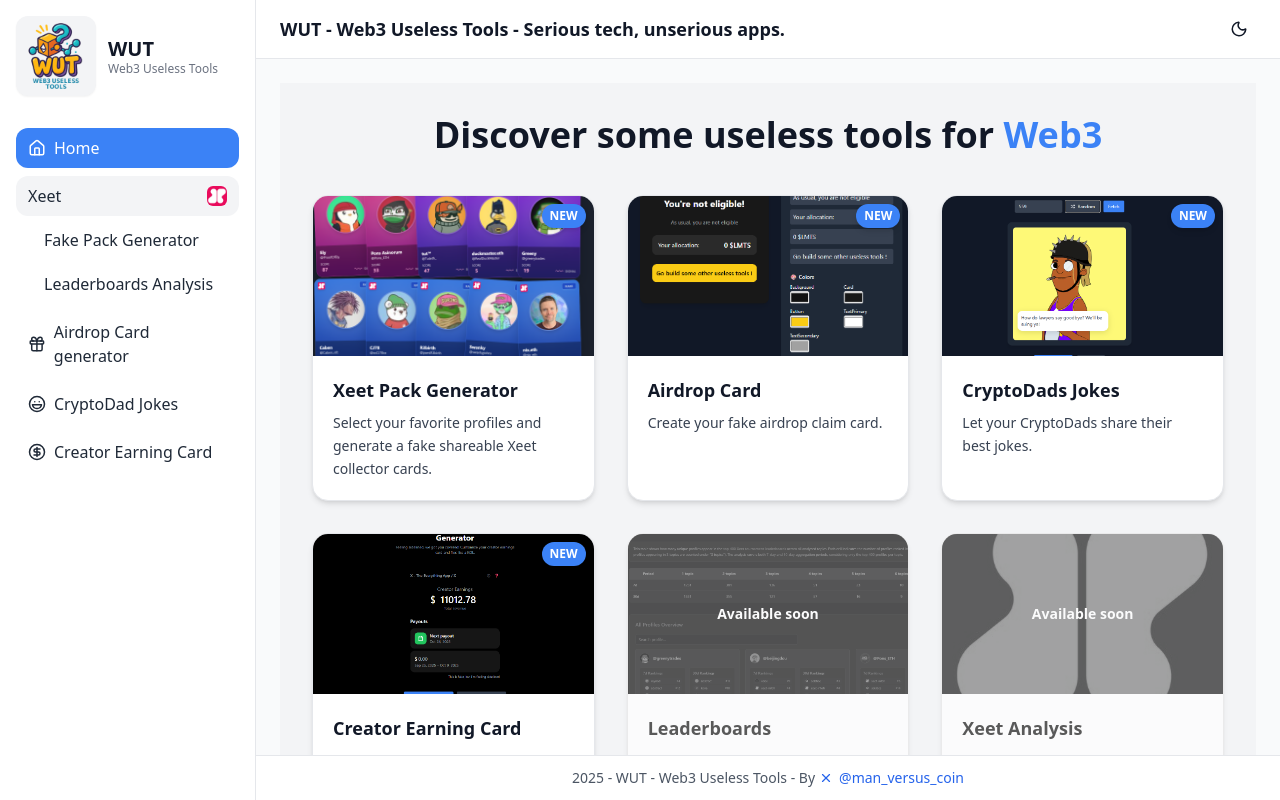
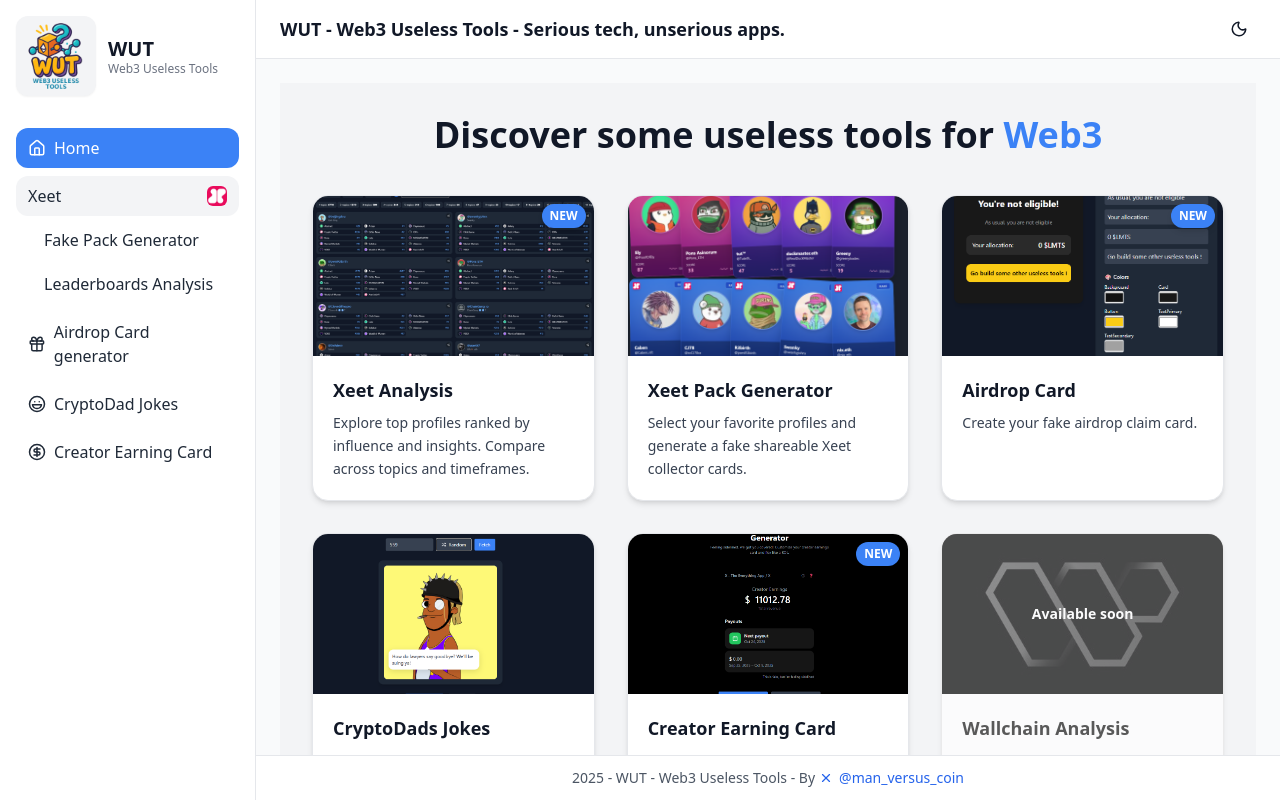
Before and after one commit to ManVersusCoin/infoFi, a React (Vite) app: page / in a window 1280 px wide. Shown: the top 800 px of the page. Built offline with nearby package versions, Linux system fonts and the light colour scheme.

Commit message:
Add Xeet link to Home

```diff
--- a/src/pages/Home.tsx
+++ b/src/pages/Home.tsx
@@ -12,13 +12,22 @@
 
 const features: FeatureCardProps[] = [
     {
+        title: "Xeet Analysis",
+        description:
+            "Explore top profiles ranked by influence and insights. Compare across topics and timeframes.",
+        image: "/images/xeet-leaderboards.png",
+        link: "/xeet-leagues",
+        active: true,
+        isNew: true,
+    },
+    {
         title: "Xeet Pack Generator",
         description:
             "Select your favorite profiles and generate a fake shareable Xeet collector cards.",
         image: "/images/profile-pack.png",
         link: "/pack-generator",
         active: true,
-        isNew: true,
+        isNew: false,
     },
     {
         title: "Airdrop Card",
@@ -36,7 +45,7 @@
         image: "/images/dad-jokes.png",
         link: "/dad-jokes",
         active: true,
-        isNew: true,
+        isNew: false,
     },
     {
         title: "Creator Earning Card",
@@ -47,22 +56,9 @@
         active: true,
         isNew: true,
     },
-    {
-        title: "Leaderboards",
-        description:
-            "Explore top profiles ranked by influence and insights. Compare across topics and timeframes.",
-        image: "/images/xeet-leaderboards.png",
-        link: "/leaderboard",
-        active: false,
-    },
 
-    {
-        title: "Xeet Analysis",
-        description:
-            "Dive into advanced analytics for Xeet data, with tournaments and signal breakdowns.",
-        image: "/images/xeet.jpg",
-        active: false,
-    },
+
+
     {
         title: "Wallchain Analysis",
         description:
```
Also changed, not shown: public/images/xeet-leaderboards.png.
